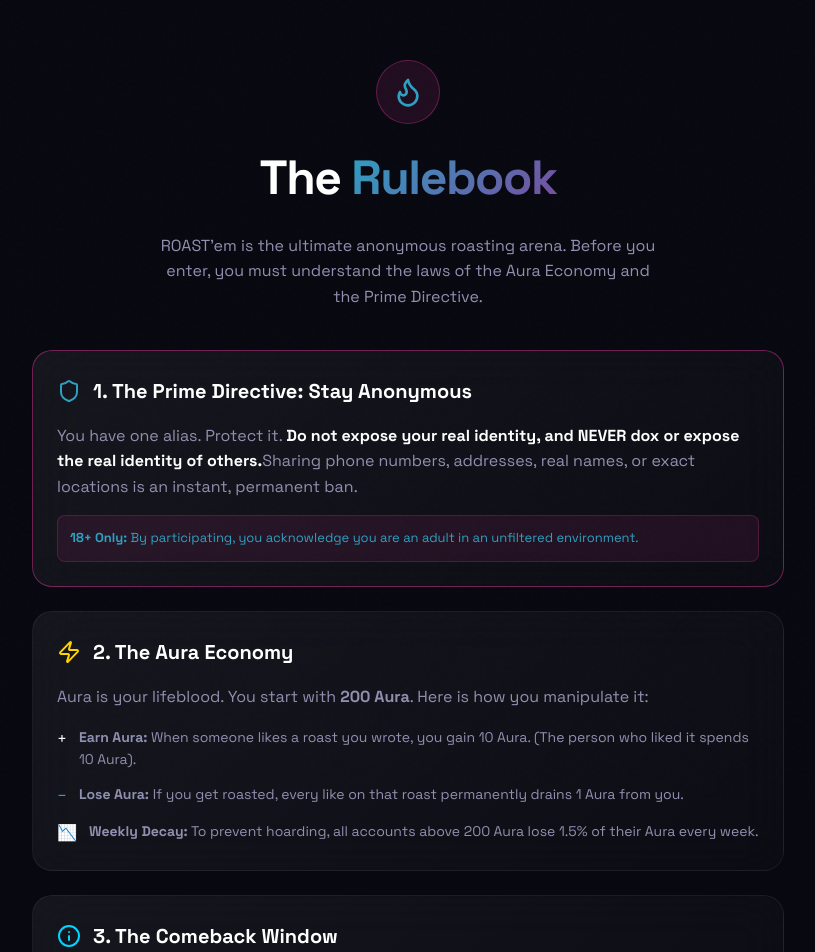
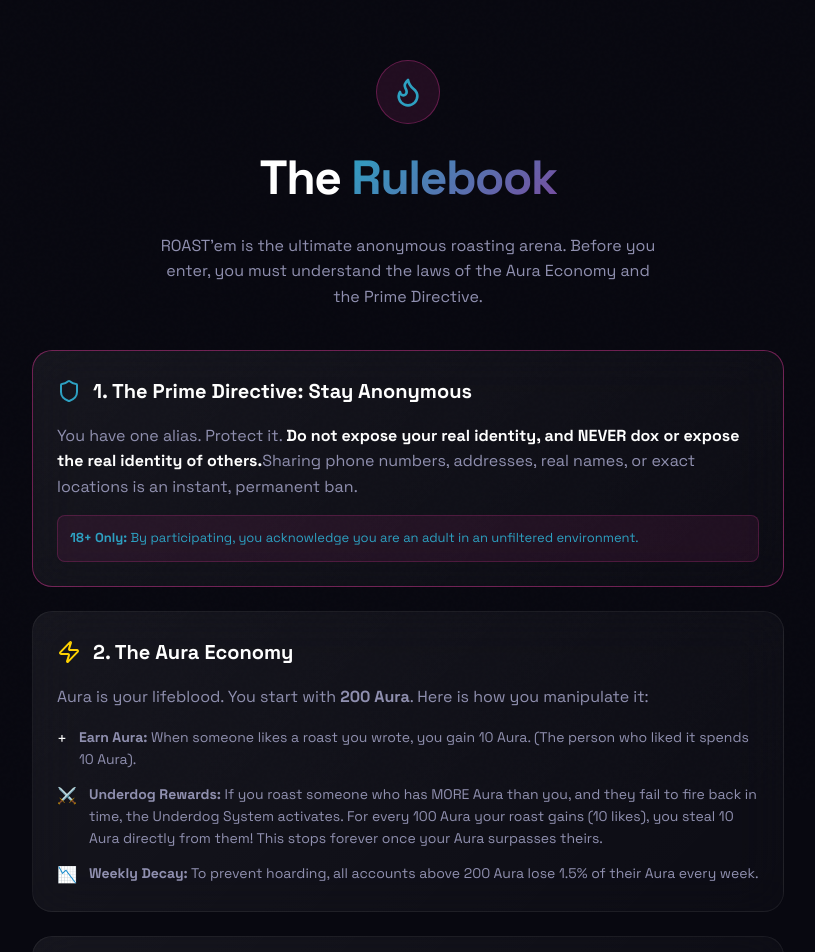
Before and after one commit to MYNKCHOMIYA/ROAST-em, a Next.js app: page /rules in a window 1280 px wide. Shown: the top 952 px of the page, without its empty margins (232-1047 px from the left). Built offline with nearby package versions, Linux system fonts and the light colour scheme; no server answers.

Commit message:
feat: implement underdog reward system rules and notifications

```diff
--- a/src/app/notifications/page.tsx
+++ b/src/app/notifications/page.tsx
@@ -2,7 +2,7 @@
 
 import { useEffect, useState } from 'react'
 import { motion, AnimatePresence } from 'framer-motion'
-import { Bell, ArrowLeft, Loader2, CheckCheck, Flame, Zap, UserPlus, Swords, MessageSquareOff } from 'lucide-react'
+import { Bell, ArrowLeft, Loader2, CheckCheck, Flame, Zap, UserPlus, Swords, MessageSquareOff, Ban } from 'lucide-react'
 import { useRouter } from 'next/navigation'
 import { createClient } from '@/lib/supabase/client'
 import { useNotifications } from '@/hooks/useNotifications'
@@ -16,6 +16,7 @@ const NOTIF_CONFIG: Record<Notification['type'], { icon: React.ReactNode; label:
   followed:  { icon: <UserPlus size={18} />, label: 'Followed you',       color: '#A78BFA' },
   milestone: { icon: <Zap size={18} />,      label: 'Aura Milestone! 🎉', color: '#FFD200' },
   mention:   { icon: <MessageSquareOff size={18} />, label: 'Mentioned you in a roast', color: '#FF3CAC' },
+  reward_stopped: { icon: <Ban size={18} />, label: 'Underdog Reward Stopped', color: '#FF3CAC' },
 }
 
 function NotifCard({ notif }: { notif: Notification }) {
--- a/src/app/rules/page.tsx
+++ b/src/app/rules/page.tsx
@@ -58,8 +58,8 @@ function RulesContent() {
               <span style={{ color: 'var(--text-secondary)', fontSize: 14 }}><strong>Earn Aura:</strong> When someone likes a roast you wrote, you gain 10 Aura. (The person who liked it spends 10 Aura).</span>
             </li>
             <li style={{ display: 'flex', gap: 12 }}>
-              <span style={{ color: 'var(--aura-pink)' }}>−</span>
-              <span style={{ color: 'var(--text-secondary)', fontSize: 14 }}><strong>Lose Aura:</strong> If you get roasted, every like on that roast permanently drains 1 Aura from you.</span>
+              <span style={{ color: 'var(--aura-pink)' }}>⚔️</span>
+              <span style={{ color: 'var(--text-secondary)', fontSize: 14 }}><strong>Underdog Rewards:</strong> If you roast someone who has MORE Aura than you, and they fail to fire back in time, the Underdog System activates. For every 100 Aura your roast gains (10 likes), you steal 10 Aura directly from them! This stops forever once your Aura surpasses theirs.</span>
             </li>
             <li style={{ display: 'flex', gap: 12 }}>
               <span style={{ color: 'var(--aura-purple)' }}>📉</span>
--- a/src/components/NotificationsPanel.tsx
+++ b/src/components/NotificationsPanel.tsx
@@ -2,7 +2,7 @@
 
 import { useState } from 'react'
 import { motion, AnimatePresence } from 'framer-motion'
-import { Bell, Flame, Zap, UserPlus, Swords, X, CheckCheck, MessageSquareOff } from 'lucide-react'
+import { Bell, Flame, Zap, UserPlus, Swords, X, CheckCheck, MessageSquareOff, Ban } from 'lucide-react'
 import { handleToColor, timeAgo } from '@/lib/utils'
 import type { Notification } from '@/lib/types'
 
@@ -13,6 +13,7 @@ export const NOTIF_ICONS: Record<Notification['type'], React.ReactNode> = {
   followed:  <UserPlus size={14} style={{ color: '#A78BFA' }} />,
   milestone: <Zap size={14} style={{ color: '#FFD200' }} />,
   mention:   <MessageSquareOff size={14} style={{ color: '#FF3CAC' }} />,
+  reward_stopped: <Ban size={14} style={{ color: '#FF3CAC' }} />,
 }
 
 export const NOTIF_TEXT: Record<Notification['type'], (handle: string) => string> = {
@@ -22,6 +23,7 @@ export const NOTIF_TEXT: Record<Notification['type'], (handle: string) => string
   followed:  (h) => `@${h} is following you`,
   milestone: (_h) => `Aura milestone reached 🎉 Keep it up!`,
   mention:   (h) => `@${h} mentioned you in a roast 💬`,
+  reward_stopped: (h) => `Underdog reward stopped! Aura equality reached with @${h} 🛑`,
 }
 
 interface NotificationsPanelProps {
--- a/src/lib/types.ts
+++ b/src/lib/types.ts
@@ -56,7 +56,7 @@ export interface Follow {
 export interface Notification {
   id: string
   user_id: string
-  type: 'roasted' | 'liked' | 'comeback' | 'followed' | 'milestone' | 'mention'
+  type: 'roasted' | 'liked' | 'comeback' | 'followed' | 'milestone' | 'mention' | 'reward_stopped'
   from_user_id: string
   roast_id: string | null
   is_read: boolean
```
